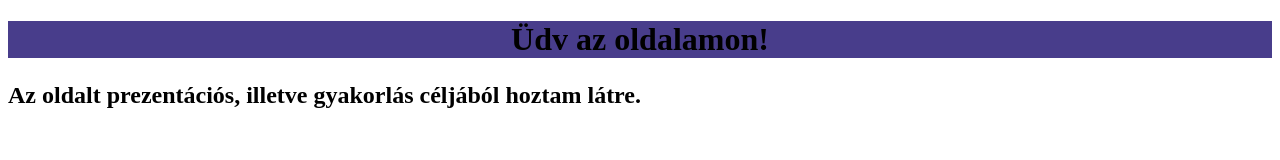
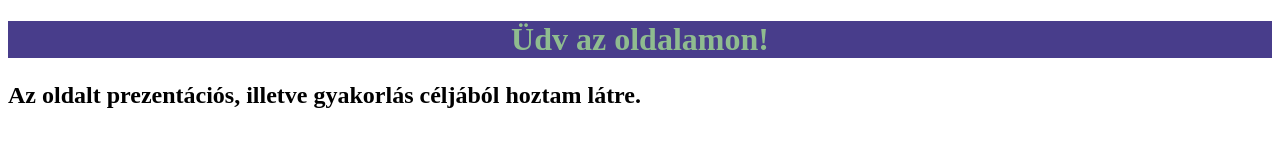
Before and after one commit to SzaboMario/SzaboMario.github.io, a plain HTML site: page index.html in a window 1280 px wide. Drawn offline with Linux system fonts and the light colour scheme.

Commit message:
css update 0.1

```diff
--- a/static/css/style.css
+++ b/static/css/style.css
@@ -1,5 +1,5 @@
 h1{
     text-align: center;
-    text-decoration-color: darkseagreen;
+    color: darkseagreen;
     background-color: darkslateblue;
 }
```
